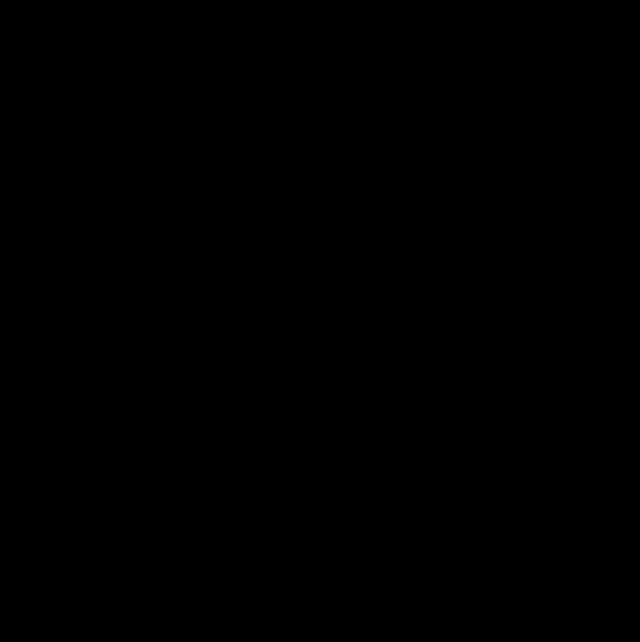
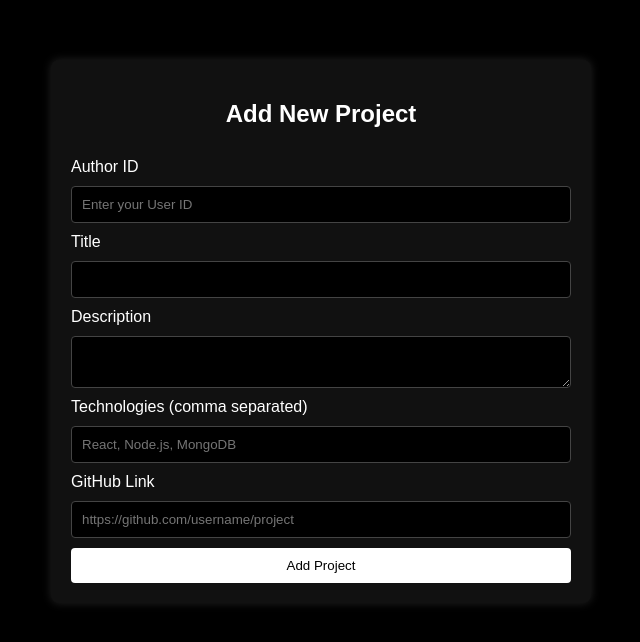
Before and after one commit to SiddhantBelkhede/ETP-Group-Project, a React (Vite) app: page /all-project in a window 1280 px wide. Before the commit this address had no page. Shown: the top 642 px of the page, without its empty margins (319-959 px from the left). Built offline with nearby package versions, Linux system fonts and the light colour scheme.

Commit message:
commit from Riya

```diff
--- a/src/App.jsx
+++ b/src/App.jsx
@@ -1,6 +1,8 @@
 import { BrowserRouter as Router, Routes, Route } from "react-router-dom";
 import AddProject from "./pages/AddProject";
 import HomePage from "./pages/HomePage";
+import AllProject from "./pages/AllProject";
+
 
 function App() {
   return (
@@ -10,6 +12,7 @@
         <Routes>
           <Route path="/" element={<HomePage />} />
           <Route path="/add-project" element={<AddProject />} />
+          <Route path="/all-project" element={<AddProject />} />
         </Routes>
       </Router>
     </>
--- a/src/pages/AllProject.jsx
+++ b/src/pages/AllProject.jsx
@@ -0,0 +1,119 @@
+import React, { useState } from "react";
+import "../addProject.css";
+
+const AddProject = () => {
+  const [formData, setFormData] = useState({
+    title: "",
+    description: "",
+    technologies: "",
+    githubLink: "",
+    author: "",
+  });
+
+  const [message, setMessage] = useState("");
+
+  const handleChange = (event) => {
+    setFormData({
+      ...formData,
+      [event.target.name]: event.target.value,
+    });
+  };
+
+  const handleSubmit = async (event) => {
+    event.preventDefault();
+
+      const techArray = formData.technologies
+        .split(",")
+        .map((ele) => ele.trim())
+
+      const newProject = {
+        title: formData.title,
+        description: formData.description,
+        technologies: techArray,
+        githubLink: formData.githubLink,
+        author: formData.author,
+      };
+
+      const response = await fetch("http://localhost:5000/api/projects", {
+        method: "POST",
+        headers: {
+          "Content-Type": "application/json",
+        },
+        body: JSON.stringify(newProject),
+      });
+
+      if (response.ok) {
+        setMessage("Project added successfully!");
+        setFormData({
+          title: "",
+          description: "",
+          technologies: "",
+          githubLink: "",
+          author: "",
+        });
+      } else {
+        const errorData = await response.json();
+        setMessage(`Failed: ${errorData.message}`);
+      }
+
+  };
+
+  return (
+    <div className="add-project-container">
+      <h2 className="heading">Add New Project</h2>
+
+      <form onSubmit={handleSubmit} className="project-form">
+        <label>Author ID</label>
+        <input
+          type="text"
+          name="author"
+          value={formData.author}
+          onChange={handleChange}
+          required
+          placeholder="Enter your User ID"
+        />
+
+        <label>Title</label>
+        <input
+          type="text"
+          name="title"
+          value={formData.title}
+          onChange={handleChange}
+          required
+        />
+
+        <label>Description</label>
+        <textarea
+          name="description"
+          value={formData.description}
+          onChange={handleChange}
+          required
+        />
+
+        <label>Technologies (comma separated)</label>
+        <input
+          type="text"
+          name="technologies"
+          value={formData.technologies}
+          onChange={handleChange}
+          placeholder="React, Node.js, MongoDB"
+        />
+
+        <label>GitHub Link</label>
+        <input
+          type="url"
+          name="githubLink"
+          value={formData.githubLink}
+          onChange={handleChange}
+          placeholder="https://github.com/username/project"
+        />
+
+        <button type="submit">Add Project</button>
+      </form>
+
+      {message && <p className="message">{message}</p>}
+    </div>
+  );
+};
+
+export default AddProject;
```
